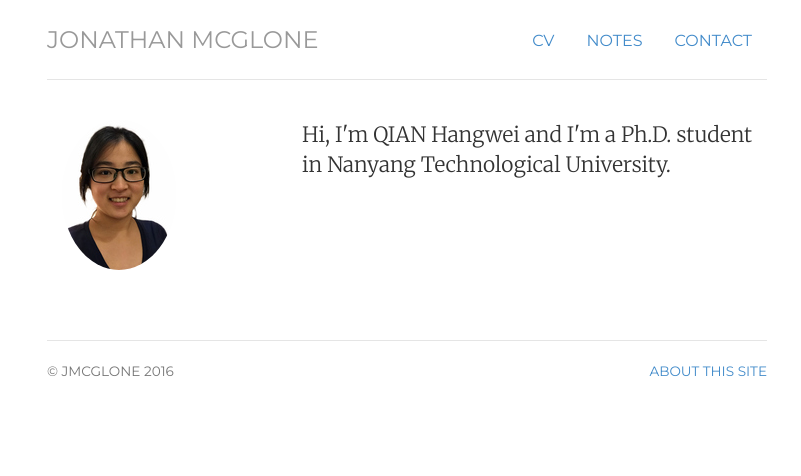
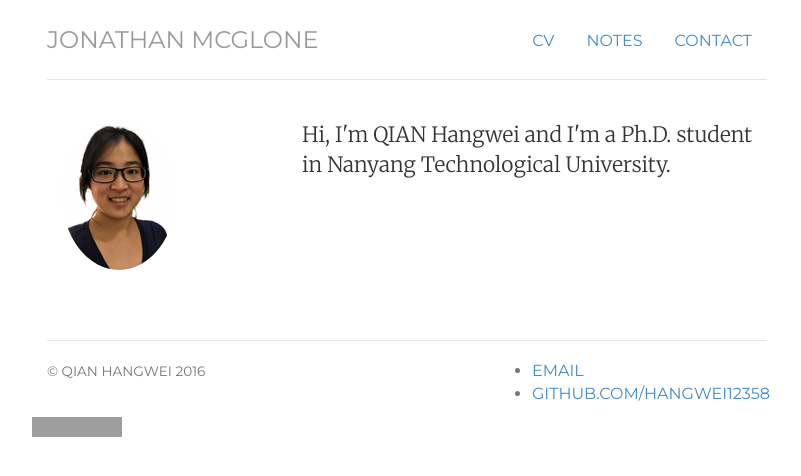
Before and after one commit to Hangwei12358/Hangwei12358.github.io, a Jekyll site: the page built from index.html, in a window 1280 px wide. Shown: the top 476 px of the page, without its empty margins (233-1034 px from the left). Built offline with Jekyll 4.4.1, drawn with Linux system fonts in a browser that asks for light colours; grey boxes are pictures that could not be loaded.

Commit message:
test footer

```diff
--- a/_includes/footer.html
+++ b/_includes/footer.html
@@ -1,10 +1,12 @@
 <div class="footer">
 	<div class="row">
 	<div class="col-sm-8">
-	<p><small>&copy; jmcglone 2016</small></p>
+	<p><small>&copy; QIAN Hangwei 2016</small></p>
 	</div>
-	<div class="col-sm-4">
-	<p class="pull-right"><small><a href="/about" title="About this site">About this site</a></small></p>
-	</div>
+    <ul>
+	        		<li><a href="mailto:qianhangwei820@gmail.com">email</a></li>
+	        		<li><a href="https://github.com/Hangwei12358">github.com/Hangwei12358</a></li>
+				</ul>
+				<a href="http://info.flagcounter.com/cDjt"><img src="http://s01.flagcounter.com/count2/cDjt/bg_FFFFFF/txt_000000/border_CCCCCC/columns_2/maxflags_10/viewers_0/labels_0/pageviews_1/flags_0/percent_0/" alt="Flag Counter" border="0"></a>
 	</div>
 </div> <!-- /footer -->
```
